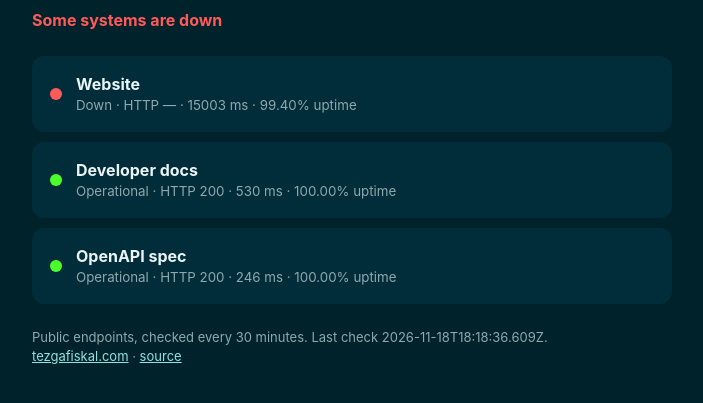
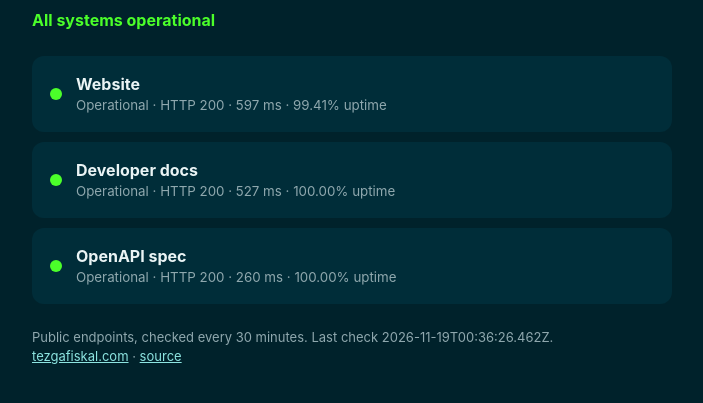
Before and after one commit to GoSimple-agency/status, a plain HTML site: page index.html in a window 1280 px wide. Shown: the part 85-488 px from the top of the page, without its empty margins (288-991 px from the left). Drawn offline with Linux system fonts and the light colour scheme.

Commit message:
status update [skip ci]

```diff
--- a/index.html
+++ b/index.html
@@ -3,16 +3,16 @@
 <style>:root{--bg:#00222b;--card:#002d39;--ink:#eaf4f5;--muted:#8fa8ae;--up:#4bff2a;--down:#ff5a5a}
 *{box-sizing:border-box}body{margin:0;background:var(--bg);color:var(--ink);font:16px/1.5 -apple-system,Segoe UI,Roboto,sans-serif}
 .wrap{max-width:680px;margin:0 auto;padding:48px 20px}h1{font-size:26px;margin:0 0 6px}
-.state{font-weight:700;margin:0 0 24px;color:var(--down)}
+.state{font-weight:700;margin:0 0 24px;color:var(--up)}
 .card{display:flex;gap:14px;align-items:center;background:var(--card);border-radius:12px;padding:16px 18px;margin:10px 0}
 .card small{display:block;color:var(--muted)}.dot{width:12px;height:12px;border-radius:50%;flex:0 0 auto}
 .up .dot{background:var(--up)}.down .dot{background:var(--down)}
 .foot{color:var(--muted);font-size:13px;margin-top:24px}a{color:#8de5e1}</style></head>
 <body><div class="wrap"><h1>Tezga status</h1>
-<p class="state">Some systems are down</p>
-<div class="card down"><span class="dot"></span><div><b>Website</b><small>Down · HTTP — · 15003 ms · 99.40% uptime</small></div></div>
-<div class="card up"><span class="dot"></span><div><b>Developer docs</b><small>Operational · HTTP 200 · 530 ms · 100.00% uptime</small></div></div>
-<div class="card up"><span class="dot"></span><div><b>OpenAPI spec</b><small>Operational · HTTP 200 · 246 ms · 100.00% uptime</small></div></div>
-<p class="foot">Public endpoints, checked every 30 minutes. Last check 2026-11-18T18:18:36.609Z.<br>
+<p class="state">All systems operational</p>
+<div class="card up"><span class="dot"></span><div><b>Website</b><small>Operational · HTTP 200 · 597 ms · 99.41% uptime</small></div></div>
+<div class="card up"><span class="dot"></span><div><b>Developer docs</b><small>Operational · HTTP 200 · 527 ms · 100.00% uptime</small></div></div>
+<div class="card up"><span class="dot"></span><div><b>OpenAPI spec</b><small>Operational · HTTP 200 · 260 ms · 100.00% uptime</small></div></div>
+<p class="foot">Public endpoints, checked every 30 minutes. Last check 2026-11-19T00:36:26.462Z.<br>
 <a href="https://tezgafiskal.com">tezgafiskal.com</a> · <a href="https://github.com/GoSimple-agency/status">source</a></p>
 </div></body></html>
```
Also changed, not shown: history.json (+1 -1 lines), 1 other file.
